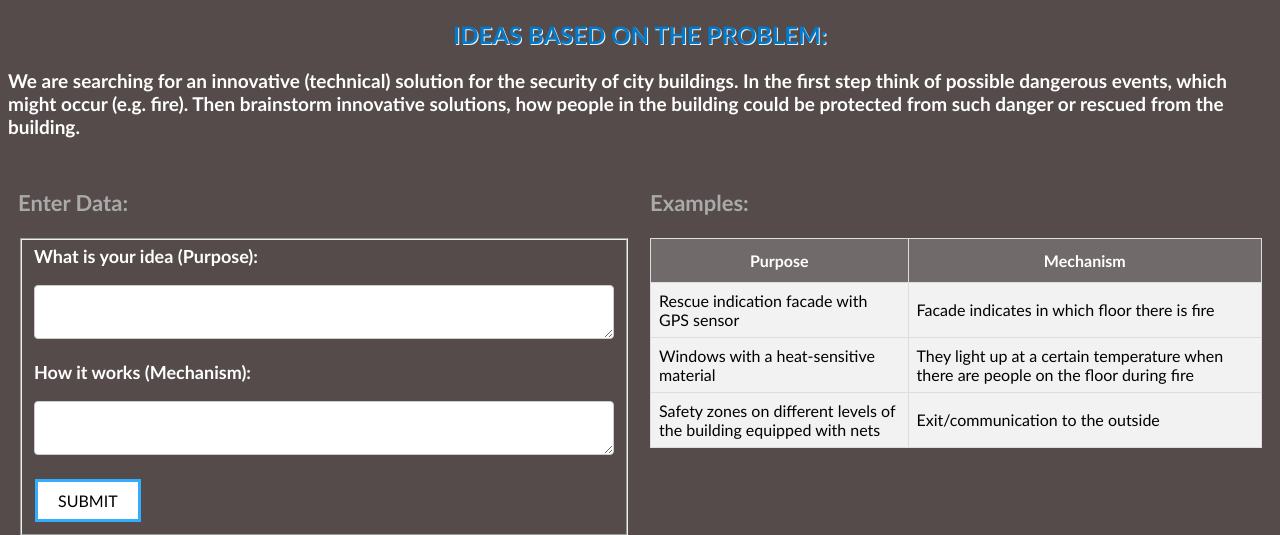
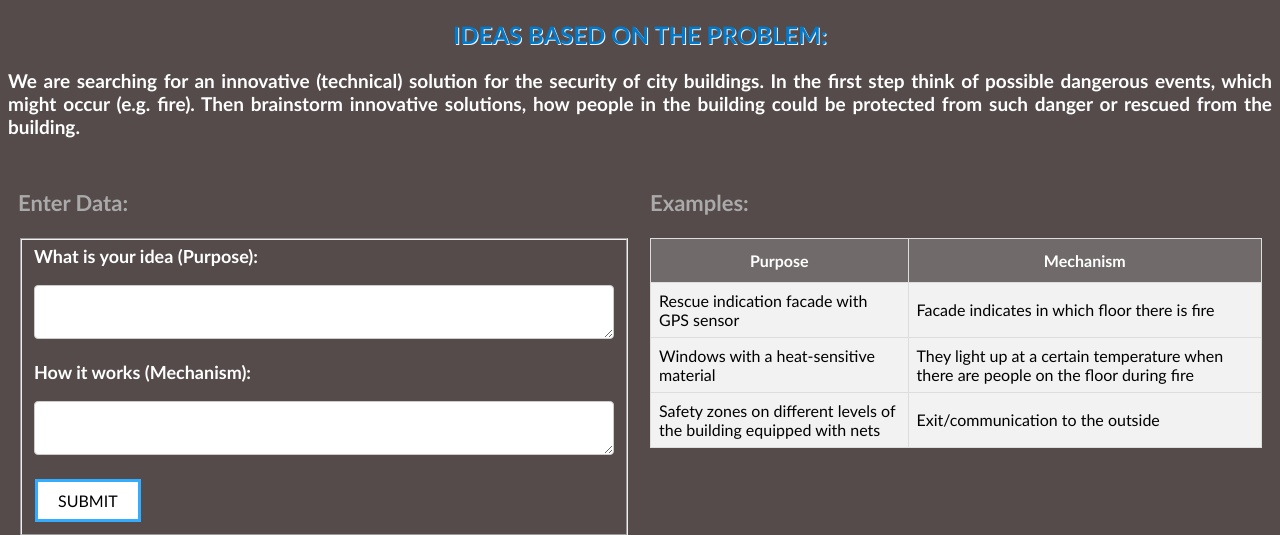
Before and after one commit to teiadom/ideasubmission, a Flask app: page / in a window 1280 px wide. Shown: the top 535 px of the page. Run offline with Flask 2, Linux system fonts and the light colour scheme.

Commit message:
Last Edits bhggug jijfeifbhuh ijij

```diff
--- a/flask_qa/templates/home1.html
+++ b/flask_qa/templates/home1.html
@@ -151,7 +151,7 @@ function myFunction() {
 <body>
 <div id="instruction">
   <h2>Ideas Based on the Problem:</h2>
-  <p style="text-align:left; font-size: 19px;">We are searching for an innovative (technical) solution for the security of city buildings.
+  <p style="text-align:justify; font-size: 19px;">We are searching for an innovative (technical) solution for the security of city buildings.
       In the first step think of possible dangerous events, which might occur (e.g. fire).
             Then brainstorm innovative solutions, how people in the building could be protected from such danger or
             rescued from the building.</p>
```
